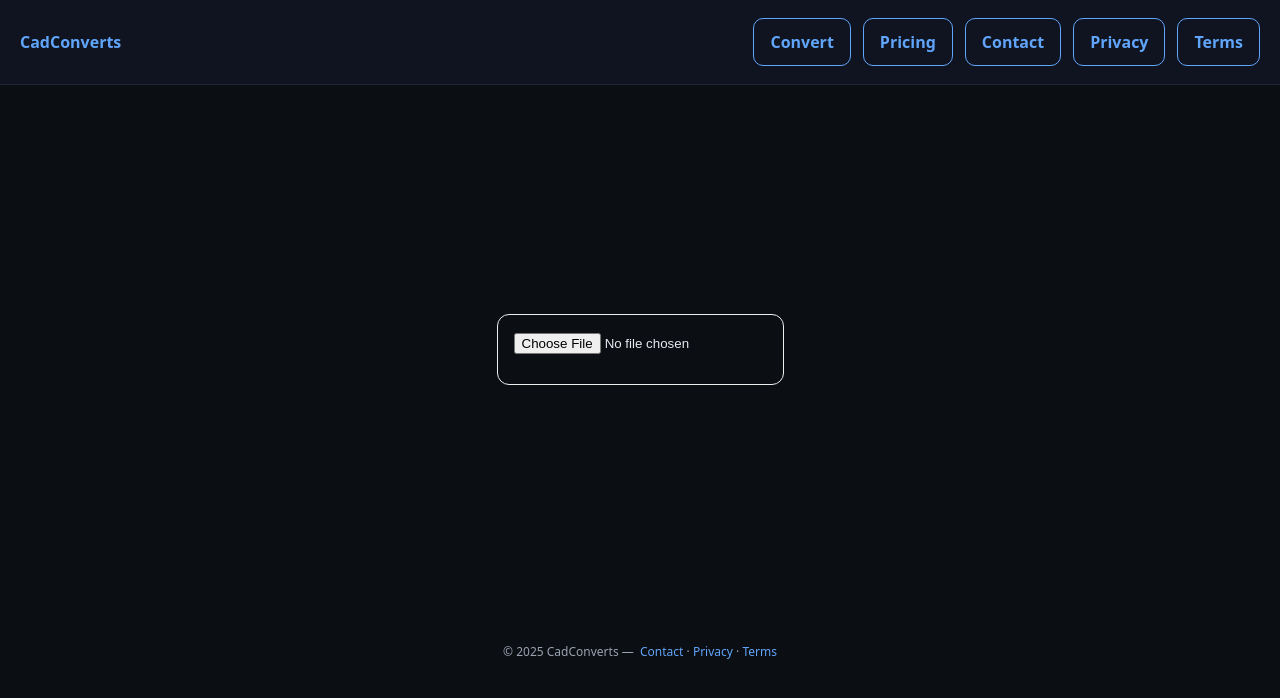
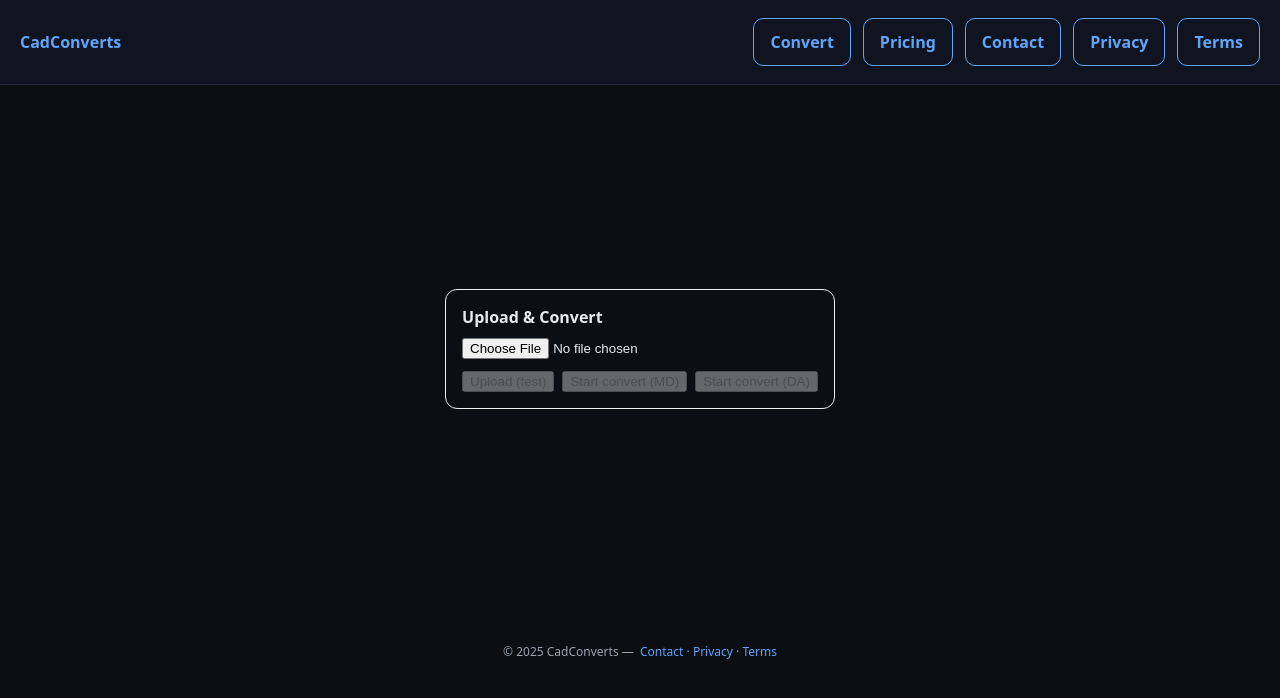
Before and after one commit to CataCB7/cadconverts, a Next.js app: page /test-upload in a window 1280 px wide. Shown: the top 698 px of the page. Built offline with nearby package versions, Linux system fonts and the light colour scheme; no server answers.

Commit message:
Update UploadWidget.js

```diff
--- a/components/UploadWidget.js
+++ b/components/UploadWidget.js
@@ -1,32 +1,184 @@
 // components/UploadWidget.js
-import { useState } from "react";
+import { useState, useEffect } from "react";
 import { getApsToken, uploadViaProxy } from "../utils/uploadViaProxy";
 
 export default function UploadWidget() {
   const [msg, setMsg] = useState("");
+  const [file, setFile] = useState(null);
 
-  async function onChange(e) {
-    const file = e.target.files?.[0];
+  // rate-limit UI state
+  const [limitMsg, setLimitMsg] = useState("");
+  const [blockedUntil, setBlockedUntil] = useState(null);
+  const [isStarting, setIsStarting] = useState(false);
+  const [jobId, setJobId] = useState(null);
+
+  // countdown helper
+  function fmtCountdown(ts) {
+    const ms = Math.max(0, Number(ts) - Date.now());
+    const h = Math.floor(ms / 3600000);
+    const m = Math.floor((ms % 3600000) / 60000);
+    const s = Math.floor((ms % 60000) / 1000);
+    return `${h}h ${m}m ${s}s`;
+  }
+
+  // tick every second to refresh countdown text
+  useEffect(() => {
+    if (!blockedUntil) return;
+    const id = setInterval(() => setLimitMsg((m) => (m ? m : m)), 1000);
+    return () => clearInterval(id);
+  }, [blockedUntil]);
+
+  function onPick(e) {
+    const f = e.target.files?.[0] || null;
+    setFile(f);
+    setMsg(f ? `Selected: ${f.name} (${f.size} bytes)` : "");
+    setJobId(null);
+    setLimitMsg("");
+    setBlockedUntil(null);
+  }
+
+  // --- Upload (your previous test flow kept intact) ---
+  async function doUpload() {
     if (!file) return;
-    setMsg("Generez token...");
+    setMsg("Requesting APS token…");
     try {
       const { access_token } = await getApsToken();
-      setMsg("Urc prin proxy...");
+      setMsg("Uploading via proxy…");
       const res = await uploadViaProxy(file, {
         bucket: "cadconverts-prod-us-123abc",
         objectKey: file.name.replace(/\s+/g, "-"),
         access_token,
       });
-      setMsg(`✅ Upload reușit: ${res.objectKey}`);
+      setMsg(`✅ Upload complete: ${res.objectKey}`);
     } catch (err) {
-      setMsg(`❌ Eroare: ${err.message}`);
+      setMsg(`❌ Upload error: ${err?.message || err}`);
+    }
+  }
+
+  // --- Start conversion: hits /api/convert-start and handles 429 ---
+  async function startConvert(preferHighQuality = false) {
+    if (!file) {
+      setMsg("Please choose a file first.");
+      return;
+    }
+    setIsStarting(true);
+    setLimitMsg("");
+    setBlockedUntil(null);
+    setJobId(null);
+
+    try {
+      const r = await fetch("/api/convert-start", {
+        method: "POST",
+        headers: { "Content-Type": "application/json" },
+        body: JSON.stringify({
+          filename: file.name,
+          size: file.size,
+          preferHighQuality,
+        }),
+      });
+
+      if (r.status === 429) {
+        const j = await r.json().catch(() => ({}));
+        const resetAt = j?.resetAt ? Number(j.resetAt) : null;
+        setBlockedUntil(resetAt);
+        setLimitMsg(
+          j?.message || "Free daily conversion limit reached."
+        );
+        setMsg("❌ Blocked by rate limit (429).");
+        return;
+      }
+
+      if (!r.ok) {
+        const txt = await r.text();
+        setMsg(`❌ convert-start error: ${r.status} ${txt || ""}`);
+        return;
+      }
+
+      const j = await r.json();
+      setJobId(j?.jobId || null);
+      setMsg(
+        `✅ convert-start OK (v=${j?.version || "?"}) · jobId=${j?.jobId || "-"}`
+      );
+      // Continue your normal flow here if you want:
+      // e.g. call /api/convert-run-md or /api/convert-run-da with j.jobId and file.name as objectKey
+    } catch (e) {
+      setMsg(`❌ Network error: ${e?.message || e}`);
+    } finally {
+      setIsStarting(false);
     }
   }
 
   return (
-    <div style={{ maxWidth: 420, padding: 16, border: "1px solid #eee", borderRadius: 12 }}>
-      <input type="file" onChange={onChange} accept=".dwg,.dxf,.step,.stp,.iges,.igs,.stl,.obj,.pdf"/>
-      <p style={{ marginTop: 8, fontSize: 14 }}>{msg}</p>
+    <div
+      style={{
+        maxWidth: 520,
+        padding: 16,
+        border: "1px solid #eee",
+        borderRadius: 12,
+      }}
+    >
+      <div style={{ marginBottom: 8, fontWeight: 600 }}>Upload & Convert</div>
+
+      <input
+        type="file"
+        onChange={onPick}
+        accept=".dwg,.dxf,.step,.stp,.iges,.igs,.stl,.obj,.pdf"
+      />
+
+      <div style={{ display: "flex", gap: 8, marginTop: 12, flexWrap: "wrap" }}>
+        <button onClick={doUpload} disabled={!file}>
+          Upload (test)
+        </button>
+
+        <button
+          onClick={() => startConvert(false)}
+          disabled={isStarting || !file || (blockedUntil && blockedUntil > Date.now())}
+        >
+          {isStarting ? "Starting…" : "Start convert (MD)"}
+        </button>
+
+        <button
+          onClick={() => startConvert(true)}
+          disabled={isStarting || !file || (blockedUntil && blockedUntil > Date.now())}
+          title="High Quality via Design Automation"
+        >
+          {isStarting ? "Starting…" : "Start convert (DA)"}
+        </button>
+      </div>
+
+      {msg && (
+        <p style={{ marginTop: 8, fontSize: 14 }}>
+          <span>{msg}</span>
+          {jobId && (
+            <>
+              {" "}
+              <br />
+              <small>jobId: {jobId}</small>
+            </>
+          )}
+        </p>
+      )}
+
+      {limitMsg && (
+        <div
+          style={{
+            marginTop: 8,
+            padding: 10,
+            border: "1px solid #f5c2c7",
+            background: "#fff5f5",
+            color: "#a92a2a",
+            borderRadius: 8,
+          }}
+        >
+          <strong>{limitMsg}</strong>
+          {blockedUntil && (
+            <div>Resets in ~ {fmtCountdown(blockedUntil)}</div>
+          )}
+          <div style={{ marginTop: 6, fontSize: 12, opacity: 0.8 }}>
+            Sign in for higher daily limits.
+          </div>
+        </div>
+      )}
     </div>
   );
 }
```
